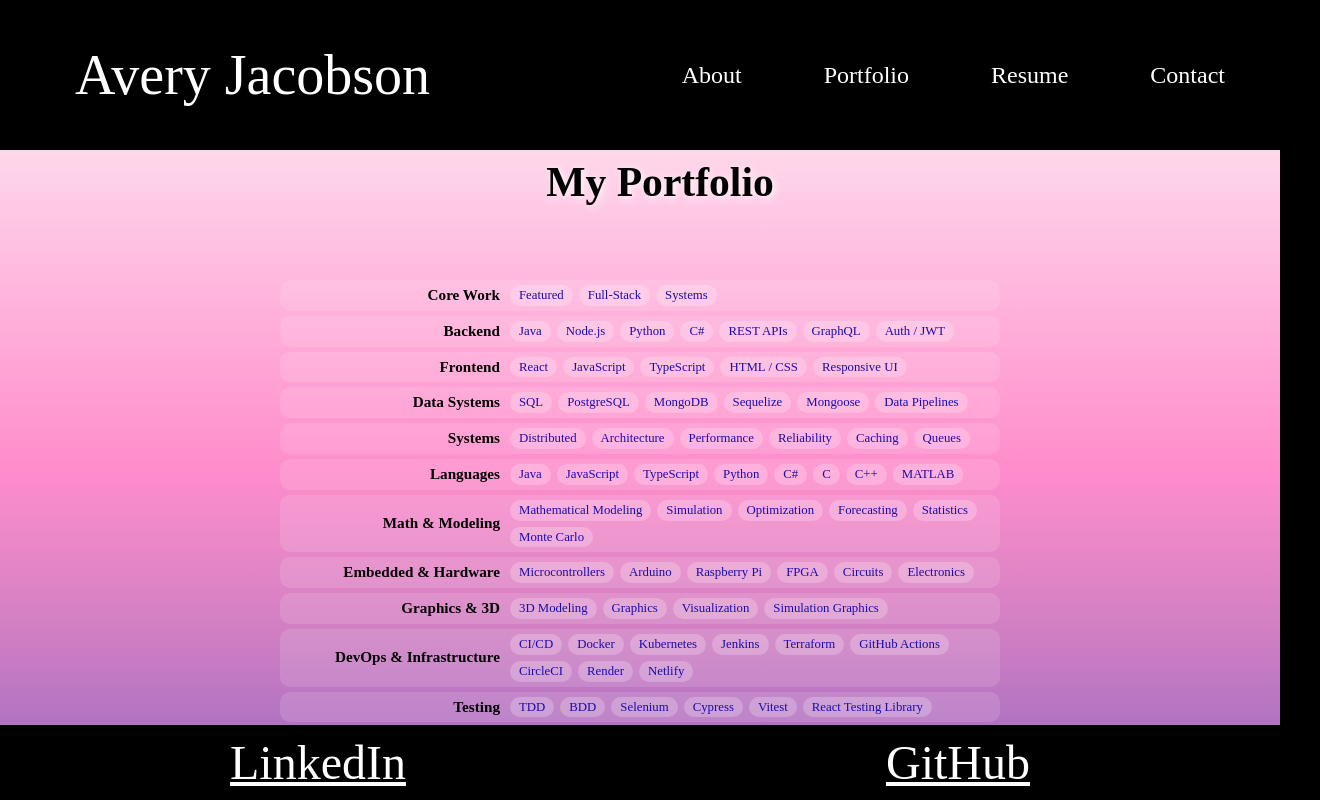
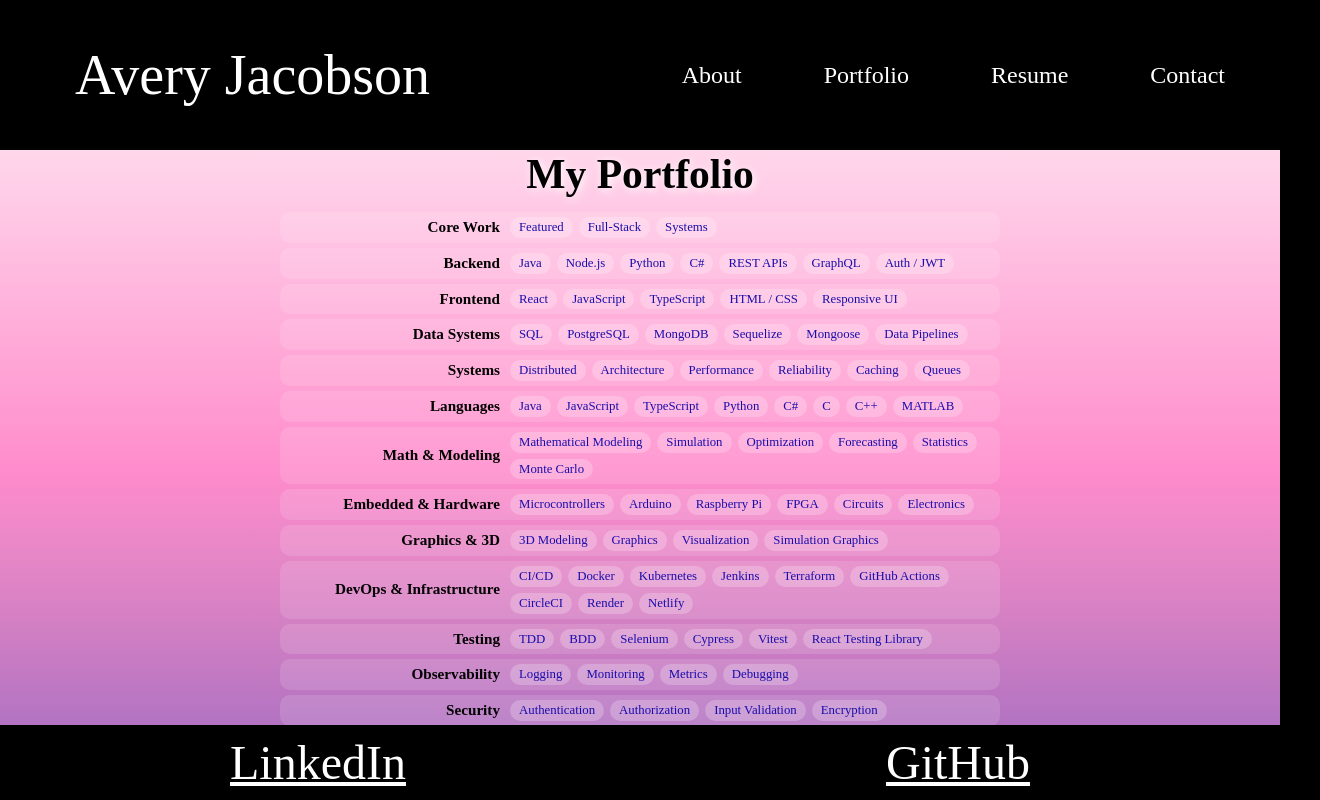
Before and after one commit to TheReal4m4d3u5/fullPortfolio, a React (Vite) app: page /Portfolio in a window 1280 px wide. Shown: the top 800 px of the page, 1320 px wide, since content can reach past the window. Built offline with nearby package versions, Linux system fonts and the light colour scheme.

Commit message:
updated portfolio index

```diff
--- a/src/pages/Portfolio.jsx
+++ b/src/pages/Portfolio.jsx
@@ -724,7 +724,7 @@
   return (
 
       <div className="portfolio-page">
-        <section className="portfolio-Wraper">
+        <section className="portfolio-Wraper1">
           <h1 className="portfilioHeaderText">My Portfolio</h1>
         </section>
 
```
